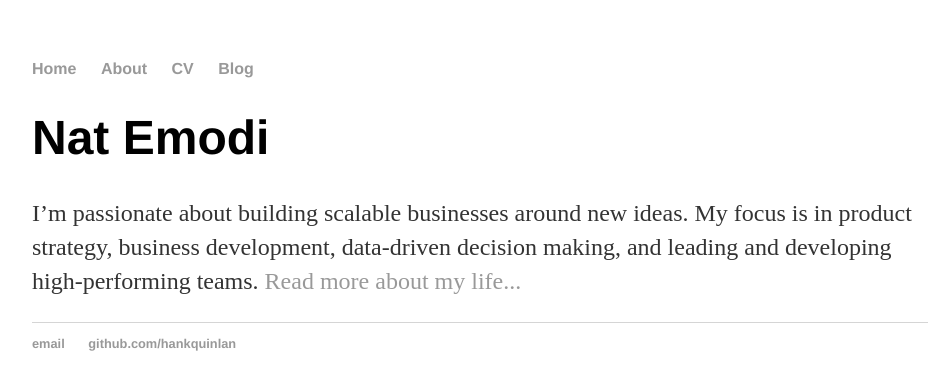
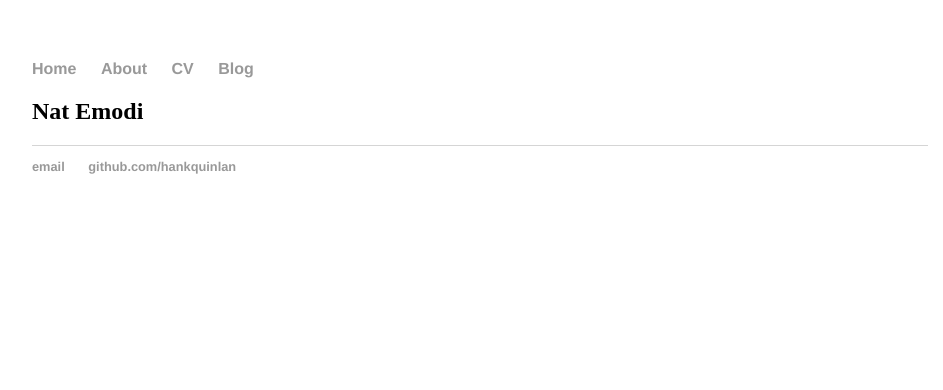
Before and after one commit to nmemodi/natemodi.github.io, a Jekyll site: the page built from index.html, in a window 1280 px wide. Shown: the top 390 px of the page, without its empty margins (160-1103 px from the left). Built offline with Jekyll 4.4.1, drawn with Linux system fonts in a browser that asks for light colours.

Commit message:
Update index.html

```diff
--- a/index.html
+++ b/index.html
@@ -3,6 +3,4 @@ layout: default
 title: Nat Emodi
 ---
 <div class="blurb">
-	<h1>Nat Emodi</h1>
-	<p>I’m passionate about building scalable businesses around new ideas. My focus is in product strategy, business development, data-driven decision making, and leading and developing high-performing teams. <a href="/about">Read more about my life...</a></p>
-</div><!-- /.blurb -->
+	<h2>Nat Emodi</h2>
```
